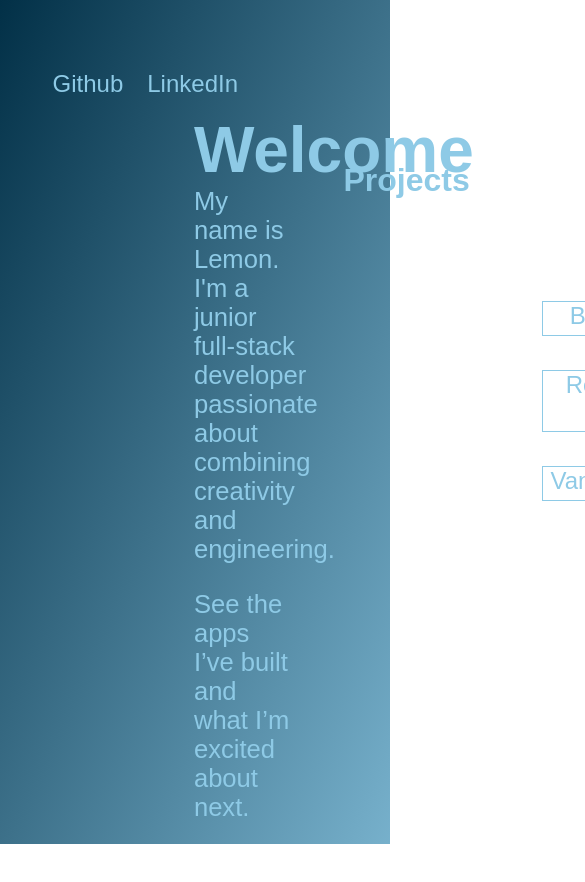
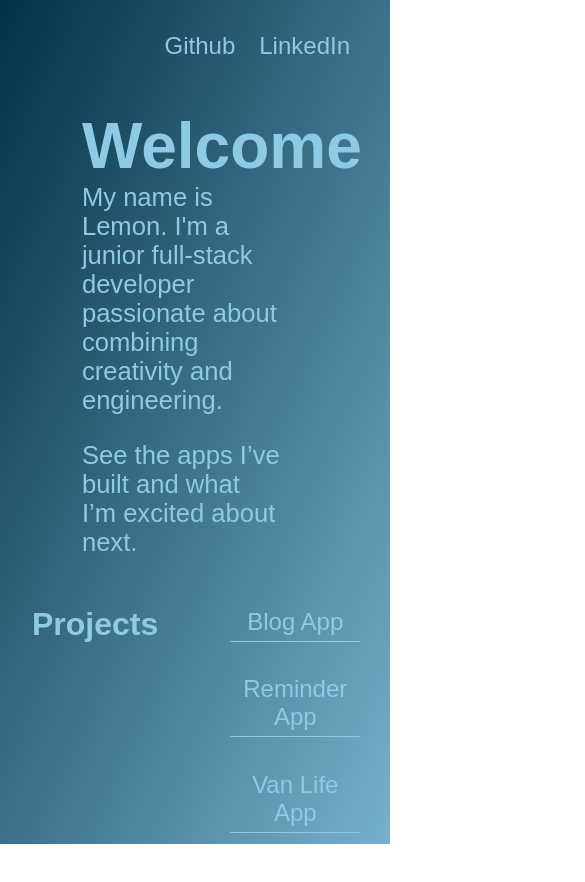
Before and after one commit to Lefie/lemon, a React (Vite) app: page / in a window 390 px wide. Shown: the top 882 px of the page, 585 px wide, since content can reach past the window. Before the commit the page ends 844 px from the top, so only its background shows below. Built offline with nearby package versions, Linux system fonts and the light colour scheme; a web font is replaced by a local one.

Commit message:
slight change

```diff
--- a/src/index.css
+++ b/src/index.css
@@ -1,6 +1,7 @@
 * {
   margin: 0;
   font-family: "Alumni Sans Pinstripe", sans-serif;
+  box-sizing: border-box;
 }
 
 .wrapper {
@@ -10,10 +11,11 @@
 }
 
 .content-container{
-  height: 100vh;
+  box-sizing: border-box;
   /* border:1px solid #8ecae6; */
   margin-left:7em;
   margin-right:7em;
+  min-height: 100%;
   display: flex;
   flex-direction: column;
   justify-content: center;
@@ -103,11 +105,11 @@
 .project-names li {
   list-style-type: none;
   margin-top:1.4em;
-  padding-bottom:0.2em;
-  width:150px;
+  width:130px;
   text-align:center;
-  border: 1px solid #8ecae6;
+  border-bottom: 1px solid #8ecae6;
   font-size:1.5rem;
+  padding-bottom: 0.2em;
 }
 
 a {
@@ -126,3 +128,23 @@ a:hover {
 a:active {
   color:#c7edff;
 }
+
+@media screen and (max-width: 800px) {
+
+  .wrapper {
+    min-height: 100dvh;
+  }
+
+
+  .content-container{
+
+    margin-left:0;
+    margin-right:0;
+    min-height: auto;
+
+  }
+
+  .content-items {
+   flex-direction: column;
+  }
+}
```
